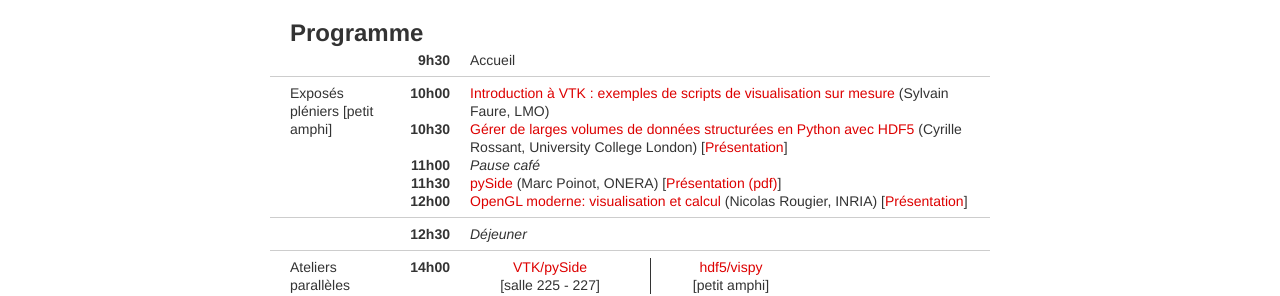
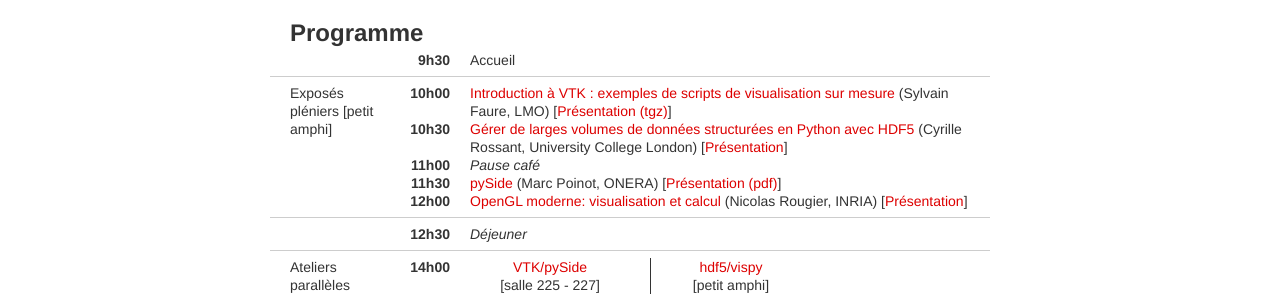
Before and after one commit to reseau-loops/reseau-loops.github.com, a Jekyll site: the page built from journee_2014_06.html, in a window 1280 px wide and 900 px high. Shown: the part 406-702 px from the top of the window. Built offline with Jekyll 4.4.1, drawn with Linux system fonts in a browser that asks for light colours; Markdown is read by kramdown in place of the engine named in the settings; comment, search, counter and statistics services are not loaded.

Commit message:
ajout de la presentation VTK

```diff
--- a/journee_2014_06.html
+++ b/journee_2014_06.html
@@ -51,7 +51,7 @@
       <div class="span1 time">10h00</div>
       <div class="span9"><a href="#vtk">Introduction à VTK : exemples de scripts de visualisation sur mesure</a>
          (Sylvain Faure, LMO)
-         <!--[<a href="http://www.oranadoz.net/slides/2013-12-19-sur-la-veille.html">Présentation</a>]-->
+	[<a href="presentations/5eme_journee/presentation_VTK.tar.gz">Présentation (tgz)</a>]
       </div>
     </div>
     <div class="row">
```
